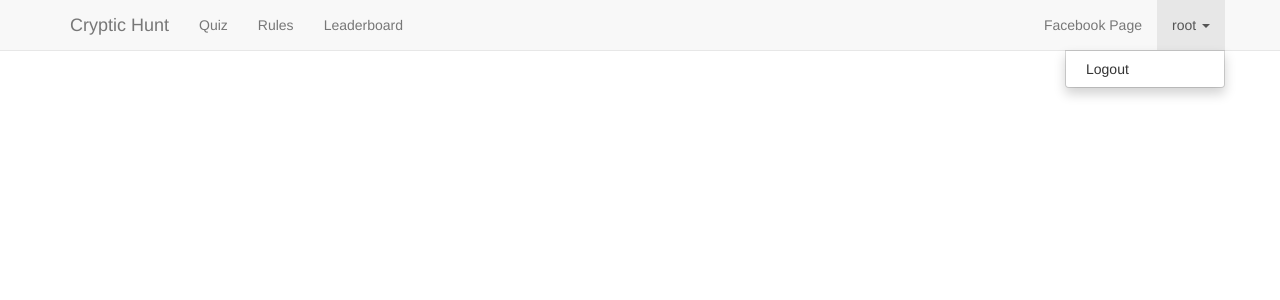
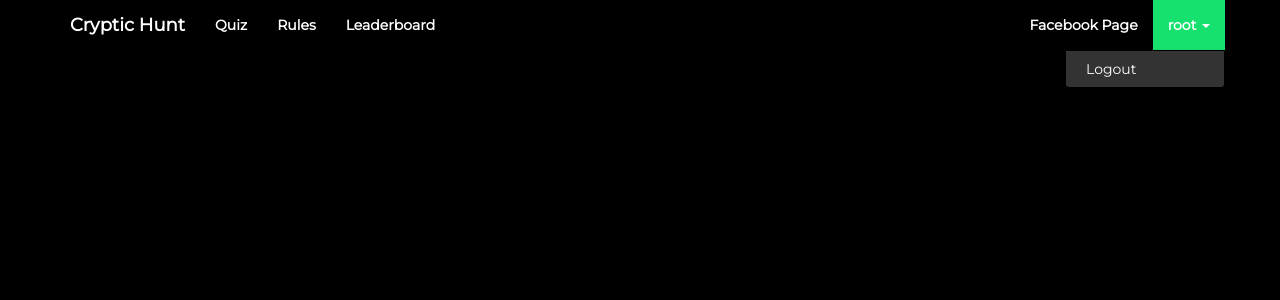
Before and after one commit to ligmitz/cryptic-hunt, a Django app: page / in a window 1280 px wide, after a click on "root". Shown: the top 300 px of the page. Run offline with Django 3.2, Linux system fonts and the light colour scheme; a user stored in the database is signed in; some libraries are stand-ins or nearby versions.

Commit message:
front_end: Refurbish frontend.

```diff
--- a/src/accounts/models.py
+++ b/src/accounts/models.py
@@ -13,7 +13,7 @@ class Profile(models.Model):
 
 	user = models.OneToOneField(User, on_delete = models.CASCADE)
 	institute = models.CharField(max_length=255, null=True)
-	current_level = models.ForeignKey(Level, default = Level.DEFAULT_LEVEL)
+	current_level = models.ForeignKey(Level, default = Level.DEFAULT_LEVEL,on_delete=models.CASCADE)
 	current_level_time = models.DateTimeField(default=timezone.now)
 	is_banned = models.BooleanField(default = False)
 	is_admin = models.BooleanField(default = False)
--- a/src/cryptic/urls.py
+++ b/src/cryptic/urls.py
@@ -33,8 +33,8 @@ urlpatterns = [
         name='login'),
     url(r'^logout/$', auth_views.LogoutView.as_view(template_name = 'home.html'),
         name='logout'),
-    url(r'^$',home),
-    url(r'^rules/$',rules,name="rules")
+    url(r'^$',home, name='home'),
+    url(r'^rules/$',rules, name="rules")
 
 ]
 
--- a/src/static/css/style.css
+++ b/src/static/css/style.css
@@ -1,8 +1,11 @@
+@import url('https://fonts.googleapis.com/css2?family=Montserrat&display=swap');
+
 body {
   padding-top: 70px;
+  background-color: #000
 }
 
-.img-responsive{
+.img-responsive {
     margin: 0 auto;
 }
 
@@ -13,28 +16,76 @@ body {
     display: flex;
 }
 
-.card-content{
+.card-content {
 	padding: 10px;
 }
 
-.card-img{
+.card-img {
 	width: 50%;
 }
 
 
-.question{
+.question {
 	padding: 20px;
 	width: 50%;
 }
 
-.title{
+.title {
 	text-align: center;
 	font-size: 2em;
 }
 
-.sub-title{
+.sub-title {
 	text-align: center;
 	margin-top: 10px;
 	margin-bottom: 10px;
 	font-size: 1.25em;
 }
+
+.navbar-text-brand {
+	color: white;
+	font-weight: 900;
+	font-family: 'Montserrat', sans-serif;
+}
+
+.navbar-text-common a {
+	color: white;
+	font-weight: 600;
+	font-family: 'Montserrat', sans-serif;
+}
+
+.navbar-text-common a:hover,.navbar-text-common a:active,.navbar-text-common a:focus {
+	background-color: #16e16e !important;
+}
+
+a:focus,a:hover {
+	color: white !important;
+}
+
+.nav .open {
+	background-color: #16e16e !important;
+}
+
+.navbar-text-common .logout {
+	color: white !important;
+	background-color: #333;
+	font-weight: 600;
+	font-family: 'Montserrat', sans-serif;
+}
+
+.dropdown-menu li a {
+	background-color: #333 !important;
+	color: white !important;
+}
+
+.dropdown-menu {
+	background-color: #333 !important;
+}
+
+.navbar-toggle {
+	background-color: #fff !important;
+}
+
+.navbar-toggle .icon-bar {
+	background-color: #000 !important;
+}
--- a/src/templates/base.html
+++ b/src/templates/base.html
@@ -1,4 +1,4 @@
-{% load staticfiles %}
+{% load static %}
 <!DOCTYPE html>
 <html lang="en">
 
@@ -17,31 +17,31 @@
 
 <body>
     <!-- Fixed navbar -->
-    <nav class="navbar navbar-default navbar-fixed-top">
+    <nav class="navbar navbar-expand-lg navbar-fixed-top">
         <div class="container">
             <div class="navbar-header">
-                <button type="button" class="navbar-toggle collapsed" data-toggle="collapse" data-target="#navbar" aria-expanded="false" aria-controls="navbar">
+                <button type="button" class="navbar-toggle" data-toggle="collapse" data-target="#navbar">
                     <span class="sr-only">Toggle navigation</span>
                     <span class="icon-bar"></span>
                     <span class="icon-bar"></span>
                     <span class="icon-bar"></span>
                 </button>
-                <a class="navbar-brand" href="/">Cryptic Hunt</a>
+                <a class="navbar-brand navbar-text-brand" href="/">Cryptic Hunt</a>
             </div>
-            <div id="navbar" class="navbar-collapse collapse">
-                <ul class="nav navbar-nav">
+            <div id="navbar" class="collapse navbar-collapse">
+                <ul class="nav navbar-nav navbar-text-common">
                     <li><a href="/hunt/">Quiz</a></li>
                     <li><a href="/rules/">Rules</a></li>
                     <li><a href="/leaderboard/">Leaderboard</a></li>
 
                 </ul>
-                <ul class="nav navbar-nav navbar-right">
+                <ul class="nav navbar-nav navbar-right navbar-text-common">
                     <li><a href="#about">Facebook Page</a></li>
                     {% if user.is_authenticated %}
                     <li class="dropdown">
                         <a href="#" class="dropdown-toggle" data-toggle="dropdown" role="button" aria-haspopup="true" aria-expanded="false">{{user.username}} <span class="caret"></span></a>
-                        <ul class="dropdown-menu">
-                            <li><a href="/logout">Logout</a></li>
+                        <ul class="dropdown-menu navbar-text-common">
+                            <li class="logout"><a href="/logout">Logout</a></li>
                         </ul>
                     </li>
                     {% else %}
```
Also changed, not shown: src/cryptic/settings.py (+15 -0 lines), src/questions/views.py (+7 -0 lines), src/db.sqlite3.
